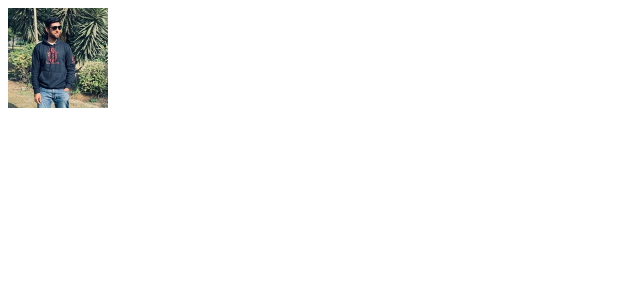
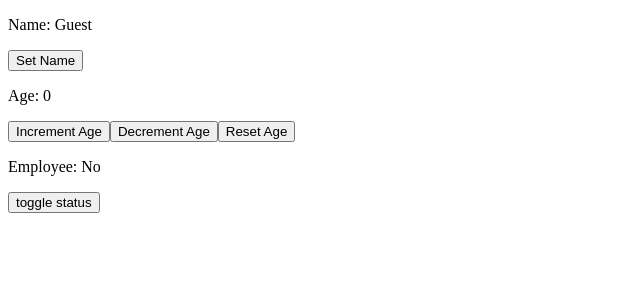
Before and after one commit to mfarrukh14/reactProject1, a React (Vite) app: page / in a window 1280 px wide. Shown: the top 300 px of the page, without its empty margins (0-640 px from the left). Built offline with nearby package versions, Linux system fonts and the light colour scheme.

Commit message:
Using react hook useState() to manipulate variables

```diff
--- a/src/App.jsx
+++ b/src/App.jsx
@@ -1,11 +1,10 @@
-import Button from "./Button";
-import ProfilePicture from "./ProfilePicture";
+import MyComponent from "./MyComponent";
 
 export default function App()
 {
   return(
     <>
-      <ProfilePicture />
+      <MyComponent />
     </>
   );
 }
--- /dev/null
+++ b/src/MyComponent.jsx
@@ -0,0 +1,44 @@
+import React, {useState} from 'react'
+
+export default function MyComponent()
+{
+    const [name, setName] = useState("Guest");
+    const [age, setAge] = useState(0);
+    const [isEmployed, setEmployed] = useState(false);
+
+    const updateName = () => {
+        setName("Farrukh");
+    }
+
+    const incrementAge = () =>{
+        setAge(age + 1);
+    }
+
+    const decrementAge = () => {
+        setAge(age - 1);
+    }
+
+    const resetAge = () =>{
+        setAge(0);
+    }
+
+    const toggleEmployedStatus = () =>{
+        setEmployed(!isEmployed);
+    }
+
+    return(
+        <div>
+            <p>Name: {name}</p>
+            <button onClick={updateName}>Set Name</button>
+
+            <p>Age: {age}</p>
+            <button onClick={incrementAge}>Increment Age</button>
+            <button onClick={decrementAge}>Decrement Age</button>
+            <button onClick={resetAge}>Reset Age</button>
+
+            <p>Employee: {isEmployed ? "Yes" : "No"}</p>
+            <button onClick={toggleEmployedStatus}>toggle status</button>
+        </div>
+    );
+
+}
```
